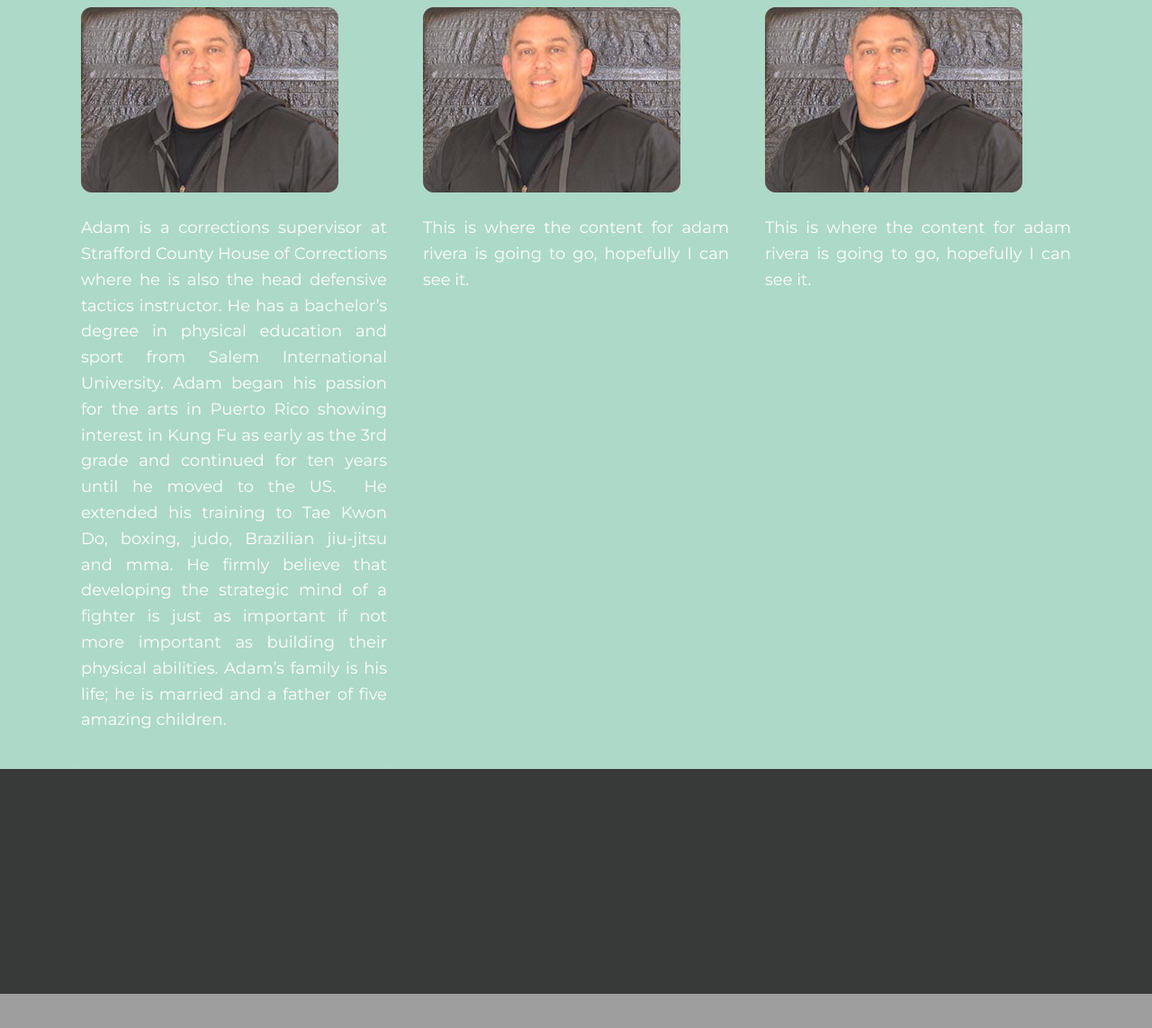
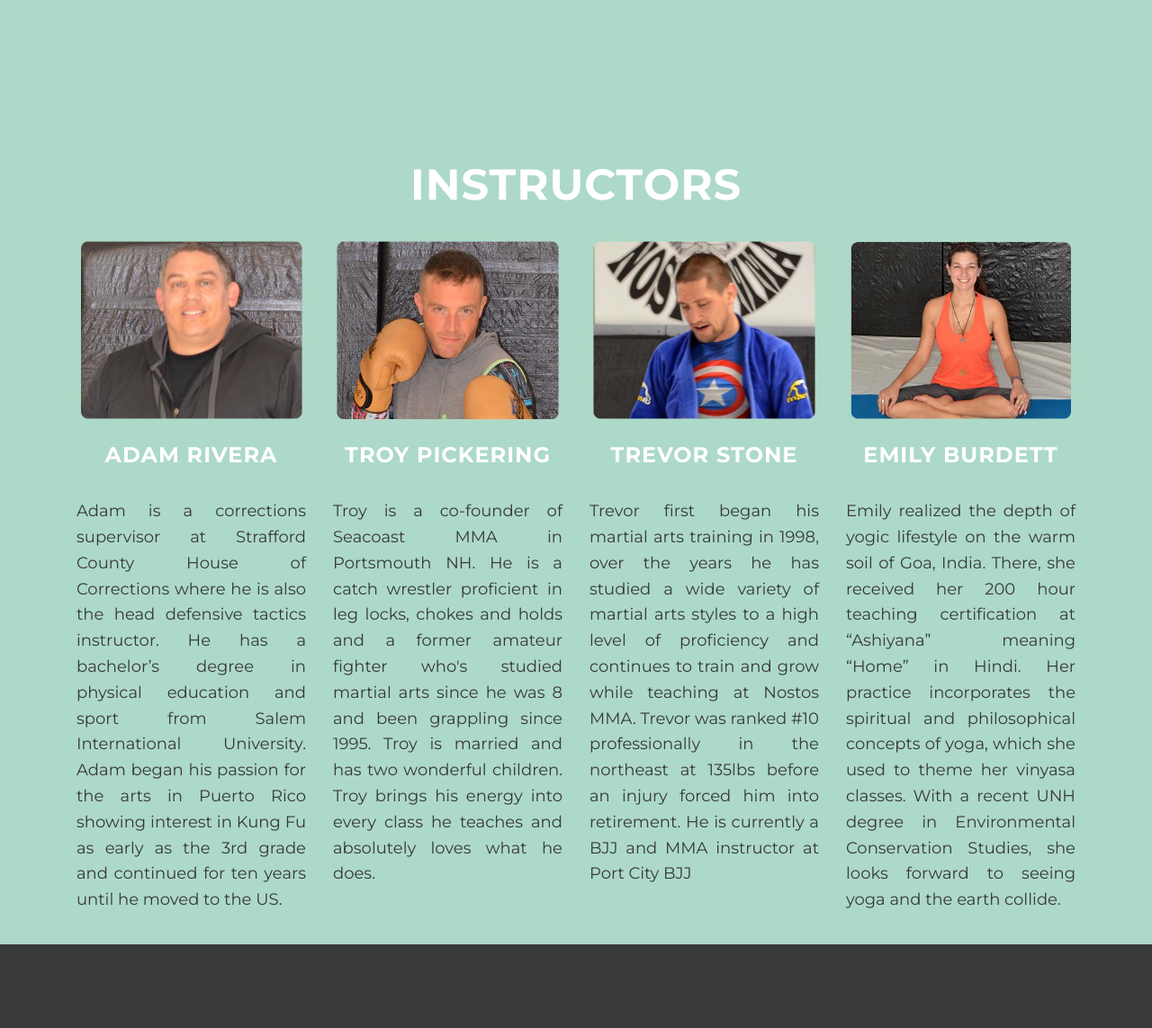
Before and after one commit to NostosMMA/website, a plain HTML site: page index.html in a window 1280 px wide. Shown: the part 3854-4997 px from the top of the page at 90% size. Drawn offline with Linux system fonts and the light colour scheme; some packages are replaced by stand-ins of ours; grey boxes are pictures that could not be loaded.

Commit message:
Draft of team

```diff
--- a/css/grayscale.css
+++ b/css/grayscale.css
@@ -19,7 +19,7 @@ html {
 
 @media(max-width:768px){
 	section {
-		height: 100%;
+		height:relative;
 	}
 }
 h1,
@@ -344,9 +344,11 @@ a:focus {
 	height: relative;
 	background-color: #add9c8;
 }
-.inst-1 {
-	border: solid #add9c8 5px;
-	border-radius:12px;
+#instructors h1 {
+	font-size: 48px;
+}
+.description p {
+	color: #383939;
 }
 .btn-circle:hover,
 .btn-circle:focus {
--- a/index.html
+++ b/index.html
@@ -159,47 +159,59 @@
 		</div>
 </section>
 
-<section id="instructors"><!-- instructors -->
+
+
+
+
+
+
+<section id="instructors" class="container content-section text-center"><!-- instructors -->
 	<div class="row">
 		<div class="container">
 				<h1 class="title">Instructors</h1>
-			<div class="col-lg-4">
-				<div class="inst-1">
-					<div class="adam-pic">
-						<img src="img/adam-pic.jpg" alt="" class="img-responsive"/>
+			<div class="col-lg-3">
+				<img src="img/adam.jpg" alt="" class="img-responsive"/>
+					<div class="description">
+					<h3>Adam Rivera</h3>
+						<p>Adam is a corrections supervisor at Strafford County House of Corrections where he is also the head defensive tactics instructor. He has a bachelor’s degree in physical education and sport from Salem International University. Adam began his passion for the arts in Puerto Rico showing interest in Kung Fu as early as the 3rd grade and continued for ten years until he moved to the US. </p>
 					</div>
-					<div class="adam-desc">
-						<p>Adam is a corrections supervisor at Strafford County House of Corrections where he is also the head defensive tactics instructor. He has a bachelor’s degree in physical education and sport from Salem International University. Adam began his passion for the arts in Puerto Rico showing interest in Kung Fu as early as the 3rd grade and continued for ten years until he moved to the US.  He extended his training to Tae Kwon Do, boxing, judo, Brazilian jiu-jitsu and mma. He firmly believe that developing the strategic mind of a fighter is just as important if not more important as building their physical abilities. Adam’s family is his life; he is married and a father of five amazing children.</p>
+			</div><!-- end first column -->
+			<div class="col-lg-3">
+				<img src="img/troy.jpg" alt="" class="img-responsive"/>
+					<div class="description">
+					<h3>Troy Pickering</h3>
+						<p>
+Troy is a co-founder of Seacoast MMA in Portsmouth NH. He is a catch wrestler proficient in leg locks, chokes and holds and a former amateur fighter who's studied martial arts since he was 8 and been grappling since 1995. Troy is married and has two wonderful children. Troy brings his energy into every class he teaches and absolutely loves what he does.
+ </p>
 					</div>
-				</div>
-			</div>
-				<div class="container">
-					<div class="col-lg-4">
-					<div class="inst-1">
-						<div class="adam-pic">
-							<img src="img/adam-pic.jpg" alt="" class="img-responsive"/>
-						</div>
-						<div class="adam-desc">
-							<p>This is where the content for adam rivera is going to go, hopefully I can see it.</p>
-						</div>
+			</div><!-- end second column -->
+			<div class="col-lg-3">
+				<img src="img/trevor.jpg" alt="" class="img-responsive"/>
+					<div class="description">
+					<h3>Trevor Stone</h3>
+						<p>
+Trevor first began his martial arts training in 1998, over the years he has studied a wide variety of martial arts styles to a high level of proficiency and continues to train and grow while teaching at Nostos MMA. Trevor was ranked #10 professionally in the northeast at 135lbs before an injury forced him into retirement. He is currently a BJJ and MMA instructor at Port City BJJ</p>
 					</div>
-				</div>
-			<div class="container">
-				<div class="col-lg-4">
-					<div class="inst-1">
-						<div class="adam-pic">
-							<img src="img/adam-pic.jpg" alt="" class="img-responsive"/>
-						</div>
-						<div class="adam-desc">
-							<p>This is where the content for adam rivera is going to go, hopefully I can see it.</p>
-						</div>
+			</div><!-- end third column -->
+			<div class="col-lg-3">
+				<img src="img/emily.jpg" alt="" class="img-responsive"/>
+					<div class="description">
+					<h3>Emily Burdett</h3>
+						<p>Emily realized the depth of yogic lifestyle on the warm soil of Goa, India. There, she received her 200 hour teaching certification at “Ashiyana” meaning “Home” in Hindi. Her practice incorporates the spiritual and philosophical concepts of yoga, which she used to theme her vinyasa classes. With a recent UNH degree in Environmental Conservation Studies, she looks forward to seeing yoga and the earth collide.</p>
 					</div>
-				</div>
-				</div>
-			</div>
-		</div>
-	</div>
+			</div><!-- end third column -->
+		</div><!-- end container -->
+	</div><!-- end row -->
 </section>
+
+
+
+
+
+
+
+
+
     <!-- Map Section -->
     <div id="map"></div>
 
```
Also changed, not shown: img/adam.jpg (added), img/emily.jpg (added), img/trevor.jpg (added), img/troy.jpg (added).
